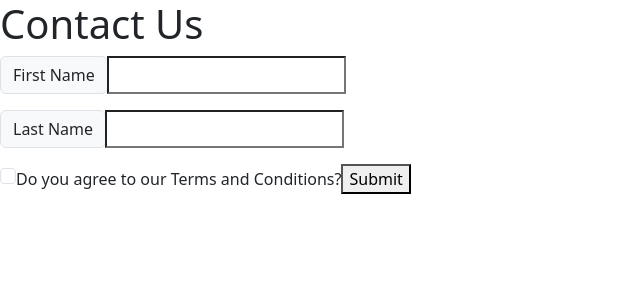
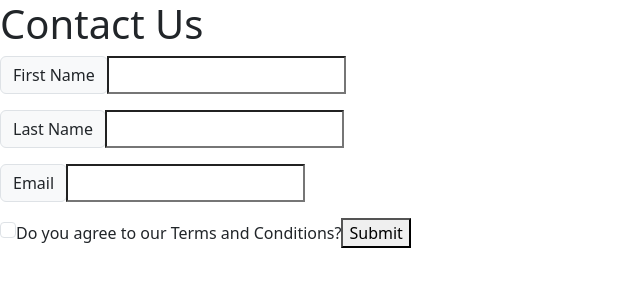
Before and after one commit to Jirby-exe/Wave-1, a React (Vite) app in the folder contact-form-a11y/: page / in a window 1280 px wide. Shown: the top 300 px of the page, without its empty margins (0-640 px from the left). Built offline with nearby package versions, Linux system fonts and the light colour scheme.

Commit message:
Added email input contact form

```diff
--- a/contact-form-a11y/src/components/ContactForm.tsx
+++ b/contact-form-a11y/src/components/ContactForm.tsx
@@ -1,3 +1,4 @@
+//Owns form data and validation logic, passes down to children as props
 import { useState } from "react";
 import TextInput from "./TextInput";
 import CheckboxFields from "./CheckboxFields";
@@ -67,6 +68,15 @@ function ContactForm() {
         error={errors.lastName}
       />
 
+      <TextInput
+        name="email"
+        value={formData.email}
+        onChange={handleChange}
+        onBlur={handleBlur}
+        label="Email"
+        error={errors.email}
+      />
+
       <CheckboxFields />
       <SubmitButton isSubmitting={false} />
     </div>
```
